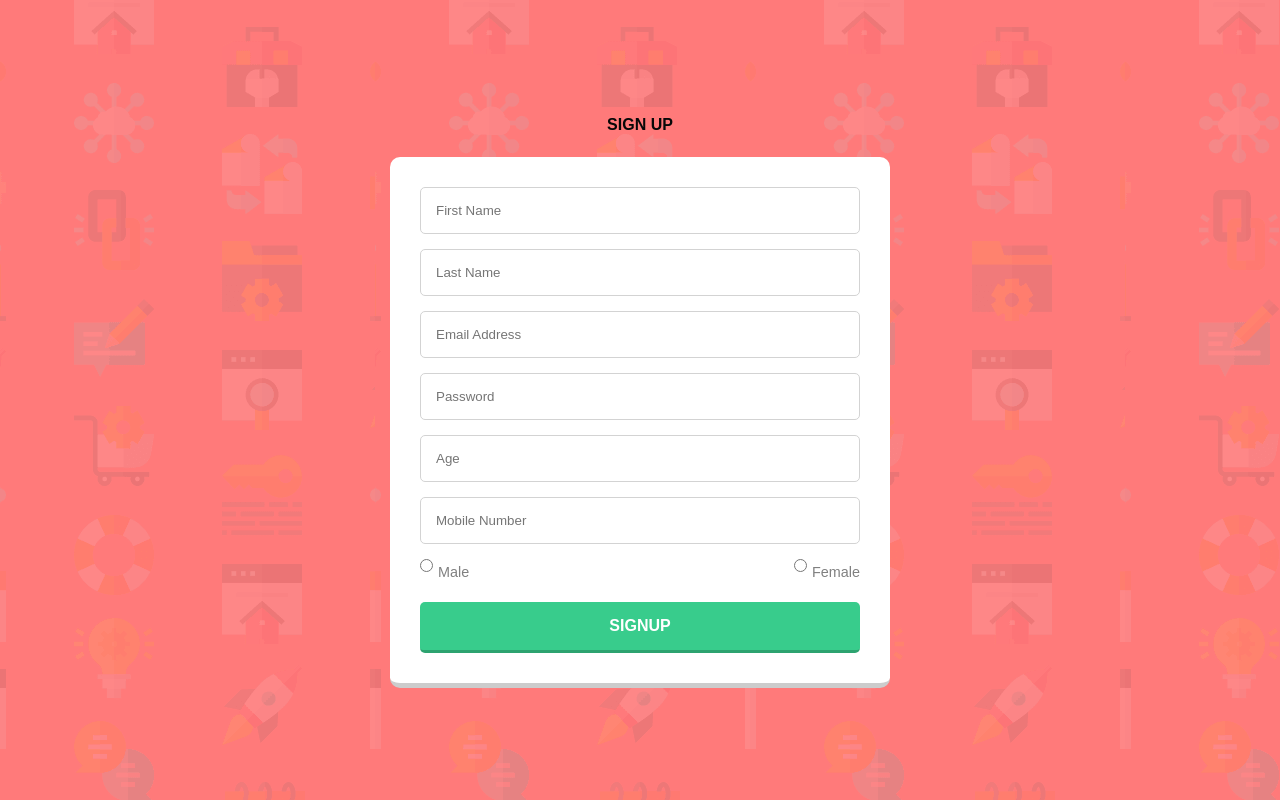
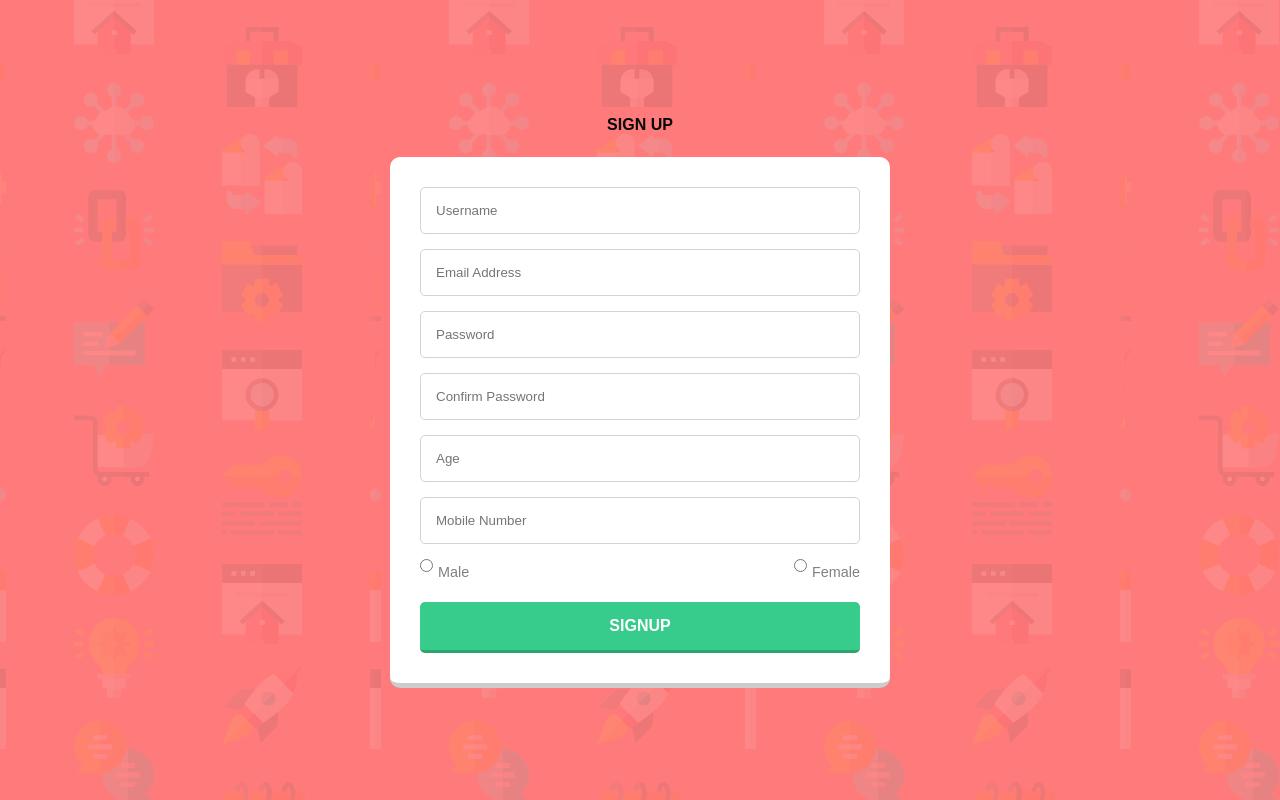
Before and after one commit to kalyani11git/mern-signup-form, a React (Vite) app in the folder frontend/: page / in a window 1280 px wide. Built offline with nearby package versions, Linux system fonts and the light colour scheme.

Commit message:
Update FormSection.jsx

```diff
--- a/frontend/src/components/FormSection.jsx
+++ b/frontend/src/components/FormSection.jsx
@@ -5,16 +5,12 @@ import axios from 'axios';
 const validate = (values) => {
     const errors = {};
 
-    if (!values.firstname) {
-      errors.firstname = "First Name cannot be empty";
-    } else if (values.firstname.length > 15) {
-      errors.firstname = "Must be 15 characters or less";
-    }
-
-    if (!values.lastname) {
-      errors.lastname = "Last Name cannot be empty";
-    } else if (values.lastname.length > 20) {
-      errors.lastname = "Must be 20 characters or less";
+    if (!values.username) {
+        errors.username = "Username cannot be empty";
+    } else if (values.username.length > 15) {
+        errors.username = "Must be 15 characters or less";
+    } else if (/\s/.test(values.username)) {
+        errors.username = "Username must not contain spaces";
     }
 
     if (!values.email) {
@@ -27,6 +23,12 @@ const validate = (values) => {
         errors.password = "Password is required";
     } else if (values.password.length < 8) {
         errors.password = "Password must not be less than 8 characters";
+    }
+
+    if (!values.confirmPassword) {
+        errors.confirmPassword = "Confirm Password is required";
+    } else if (values.confirmPassword !== values.password) {
+        errors.confirmPassword = "Passwords must match";
     }
 
     if (!values.age) {
@@ -51,10 +53,10 @@ const validate = (values) => {
 function FormSection() {
     const formik = useFormik({
         initialValues: {
-        firstname: "",
-        lastname: "",
+            username: "",
             email: "",
             password: "",
+            confirmPassword: "",
             age: "",
             mobile: "",
             gender: "",
@@ -65,8 +67,7 @@ function FormSection() {
                 const res = await axios.post(
                     "https://mern-signup-form-backend.vercel.app/signup",
                     {
-    firstname: values.firstname,
-    lastname: values.lastname,
+                        username: values.username,
                         email: values.email,
                         password: values.password,
                         age: values.age,
@@ -78,10 +79,8 @@ function FormSection() {
                         headers: {
                             'Content-Type': 'application/json',
                         },
-   // Include credentials in the request
                     }
                 );
-
 
                 console.log('Response:', res.data);
                 formik.setFieldValue('message', 'Registration successful!');
@@ -102,10 +101,10 @@ function FormSection() {
                             onSubmit={(e) => {
                                 e.preventDefault();
                                 formik.setTouched({
-                firstname: true,
-                lastname: true,
+                                    username: true,
                                     email: true,
                                     password: true,
+                                    confirmPassword: true,
                                     age: true,
                                     mobile: true,
                                     gender: true,
@@ -115,28 +114,15 @@ function FormSection() {
                         >
                             <input
                                 type="text"
-              placeholder="First Name"
-              name="firstname"
-              id="firstname"
+                                placeholder="Username"
+                                name="username"
+                                id="username"
                                 onChange={formik.handleChange}
                                 onBlur={formik.handleBlur}
-              value={formik.values.firstname}
+                                value={formik.values.username}
                             />
-            {formik.touched.firstname && formik.errors.firstname && (
-              <div className="error">{formik.errors.firstname}</div>
-            )}
-
-            <input
-              type="text"
-              placeholder="Last Name"
-              name="lastname"
-              id="lastname"
-              onChange={formik.handleChange}
-              onBlur={formik.handleBlur}
-              value={formik.values.lastname}
-            />
-            {formik.touched.lastname && formik.errors.lastname && (
-              <div className="error">{formik.errors.lastname}</div>
+                            {formik.touched.username && formik.errors.username && (
+                                <div className="error">{formik.errors.username}</div>
                             )}
 
                             <input
@@ -163,6 +149,19 @@ function FormSection() {
                             />
                             {formik.touched.password && formik.errors.password && (
                                 <div className="error">{formik.errors.password}</div>
+                            )}
+
+                            <input
+                                type="password"
+                                placeholder="Confirm Password"
+                                name="confirmPassword"
+                                id="confirmPassword"
+                                onChange={formik.handleChange}
+                                onBlur={formik.handleBlur}
+                                value={formik.values.confirmPassword}
+                            />
+                            {formik.touched.confirmPassword && formik.errors.confirmPassword && (
+                                <div className="error">{formik.errors.confirmPassword}</div>
                             )}
 
                             <input
```
Lines whose indentation alone changed are shown as unchanged.
